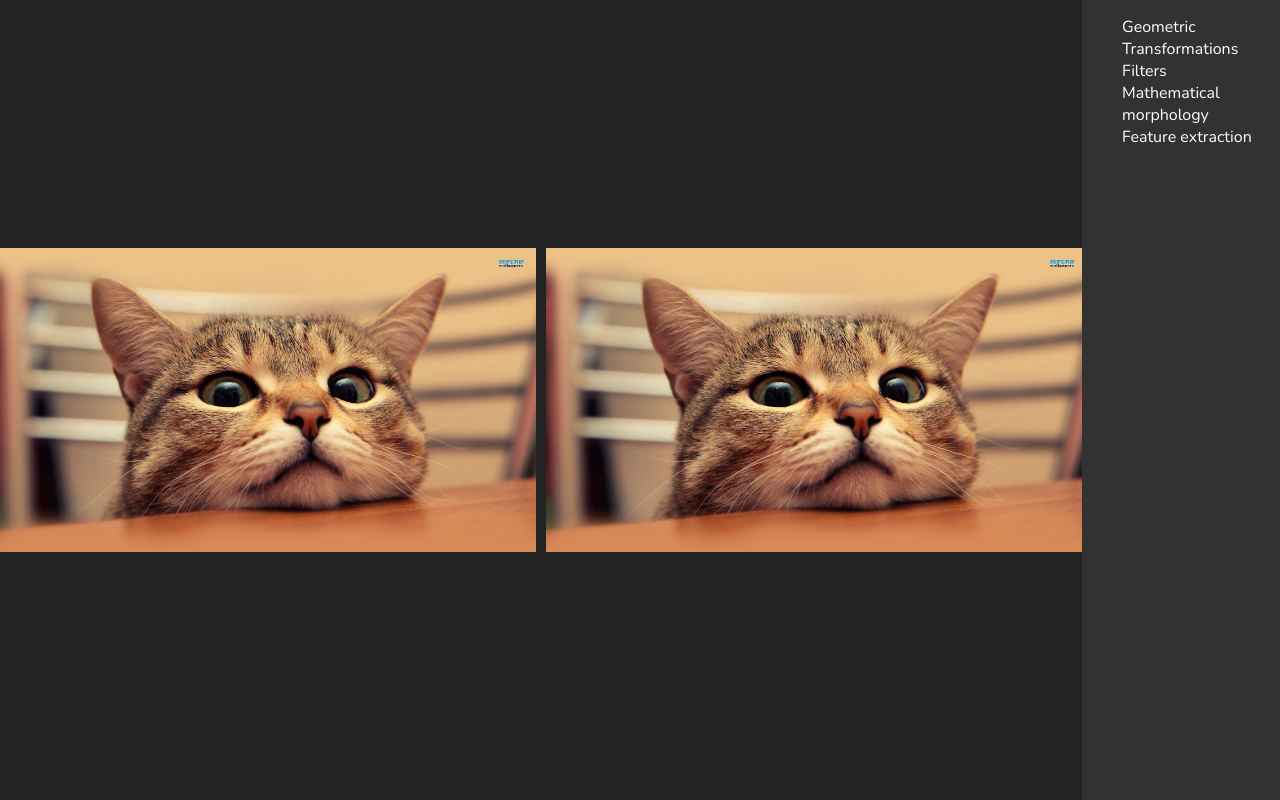
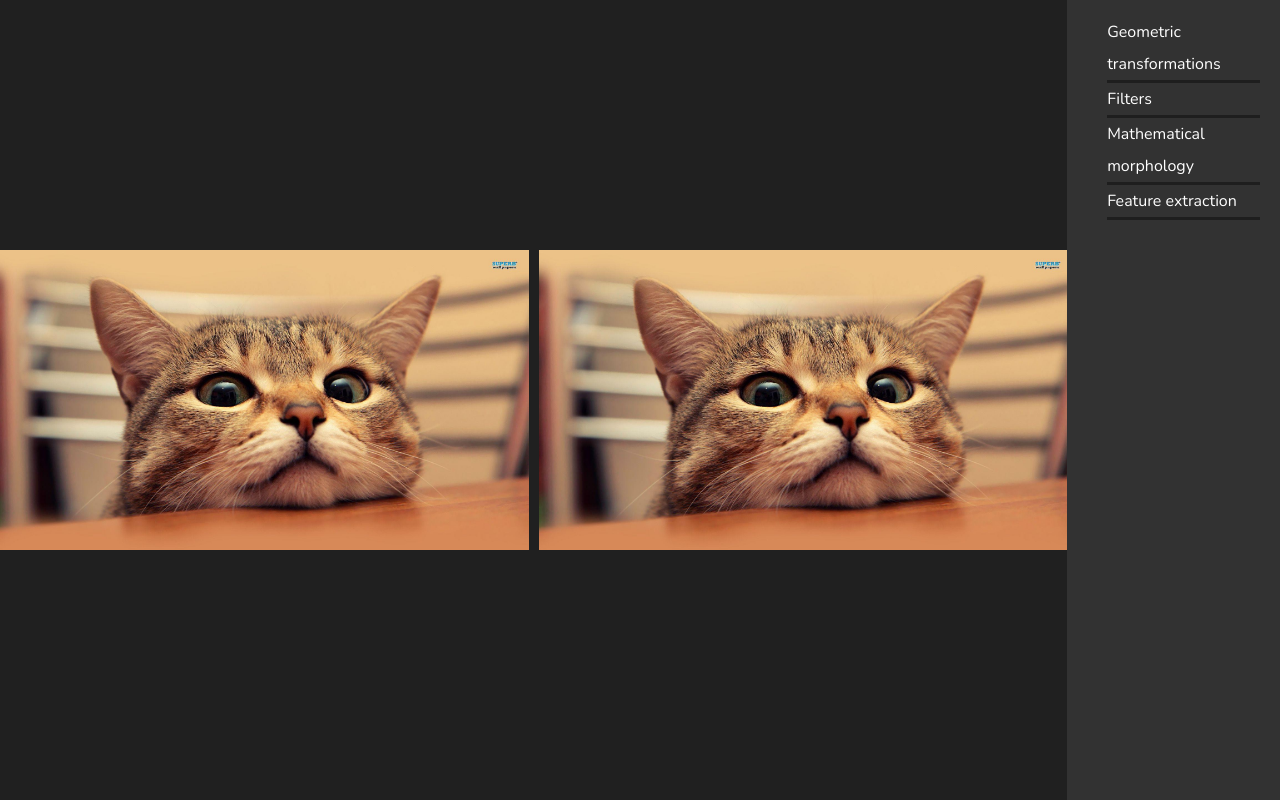
Before and after one commit to hazardous-sun/image-manipulation-tool, a website built with Vite: page frontend/index.html in a window 1280 px wide. Built offline with nearby package versions, Linux system fonts and the light colour scheme.

Commit message:
adjusted the distance between the elements

```diff
--- a/frontend/index.html
+++ b/frontend/index.html
@@ -21,7 +21,7 @@
     <div id="rightPanel">
         <ul>
             <li>
-                <a href="#">Geometric Transformations</a>
+                <a href="#">Geometric transformations</a>
                 <ul class="dropdown">
                     <li><a href="#">Resize</a></li>
                     <li><a href="#">Rotate</a></li>
--- a/frontend/src/style.css
+++ b/frontend/src/style.css
@@ -9,7 +9,7 @@ body {
     font-family: "Nunito", -apple-system, BlinkMacSystemFont, "Segoe UI", "Roboto",
     "Oxygen", "Ubuntu", "Cantarell", "Fira Sans", "Droid Sans", "Helvetica Neue",
     sans-serif;
-    background-color: rgb(35, 35, 35);
+    background-color: rgb(69, 69, 69);
     /*border: 4px solid lawngreen;*/
 }
 
@@ -29,6 +29,8 @@ body {
 
 #app {
     min-height: 400px;
+    background-color: rgb(50, 50, 50);
+
 }
 
 #imagesPanel {
@@ -36,6 +38,8 @@ body {
     width: fit-content;
     flex-grow: 1;
     max-width: 100%;
+    height: 100vh;
+    background-color: rgb(32, 32, 32);
     /*border: 4px solid yellow;*/
 }
 
@@ -45,11 +49,18 @@ body {
     text-align: left;
     right: 0;
     height: 100vh;
+    margin-right: 20px;
     /*border: 4px solid red;*/
 }
 
 ul {
     list-style: none;
+    /*border: 4px solid purple;*/
+}
+
+li {
+    border-bottom: 3px solid rgb(30 30 30);
+    line-height: 2em;
 }
 
 ul li a {
@@ -60,7 +71,7 @@ ul li a {
 }
 
 ul li ul.dropdown {
-    width: 90%;
+    width: 10%;
     background-color: rgb(35, 35, 35);
     position: fixed;
     z-index: 999;
```
